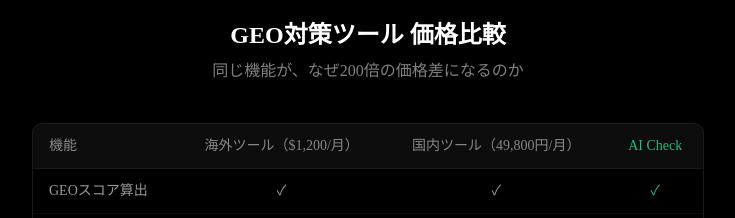
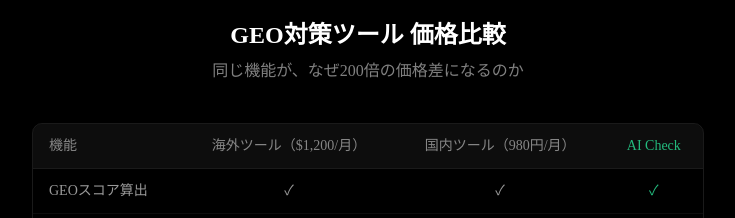
Before and after one commit to Michey0495/ai-check, a Next.js app: page / in a window 1280 px wide. Shown: the part 4700-4918 px from the top of the page, without its empty margins (272-1007 px from the left). Built offline with nearby package versions, Linux system fonts and the light colour scheme; no server answers.

Commit message:
fix: correct price table inconsistency and update QA report
The price comparison table header showed "49,800円/月" but the price row
showed "980円". Fixed header to match "980円/月". Updated QA_REPORT.md
with second-pass results.

Co-Authored-By: Claude Opus 4.6 <noreply@anthropic.com>

```diff
--- a/src/app/page.tsx
+++ b/src/app/page.tsx
@@ -393,7 +393,7 @@ export default function Home() {
               <tr className="border-b border-white/10 bg-white/5">
                 <th scope="col" className="px-4 py-3 text-left font-medium text-white/50">機能</th>
                 <th scope="col" className="px-4 py-3 text-center font-medium text-white/50">海外ツール（$1,200/月）</th>
-                <th scope="col" className="px-4 py-3 text-center font-medium text-white/50">国内ツール（49,800円/月）</th>
+                <th scope="col" className="px-4 py-3 text-center font-medium text-white/50">国内ツール（980円/月）</th>
                 <th scope="col" className="px-4 py-3 text-center font-medium text-primary">AI Check</th>
               </tr>
             </thead>
```
Also changed, not shown: 1 other file (tests, documents, lock files or other folders).
